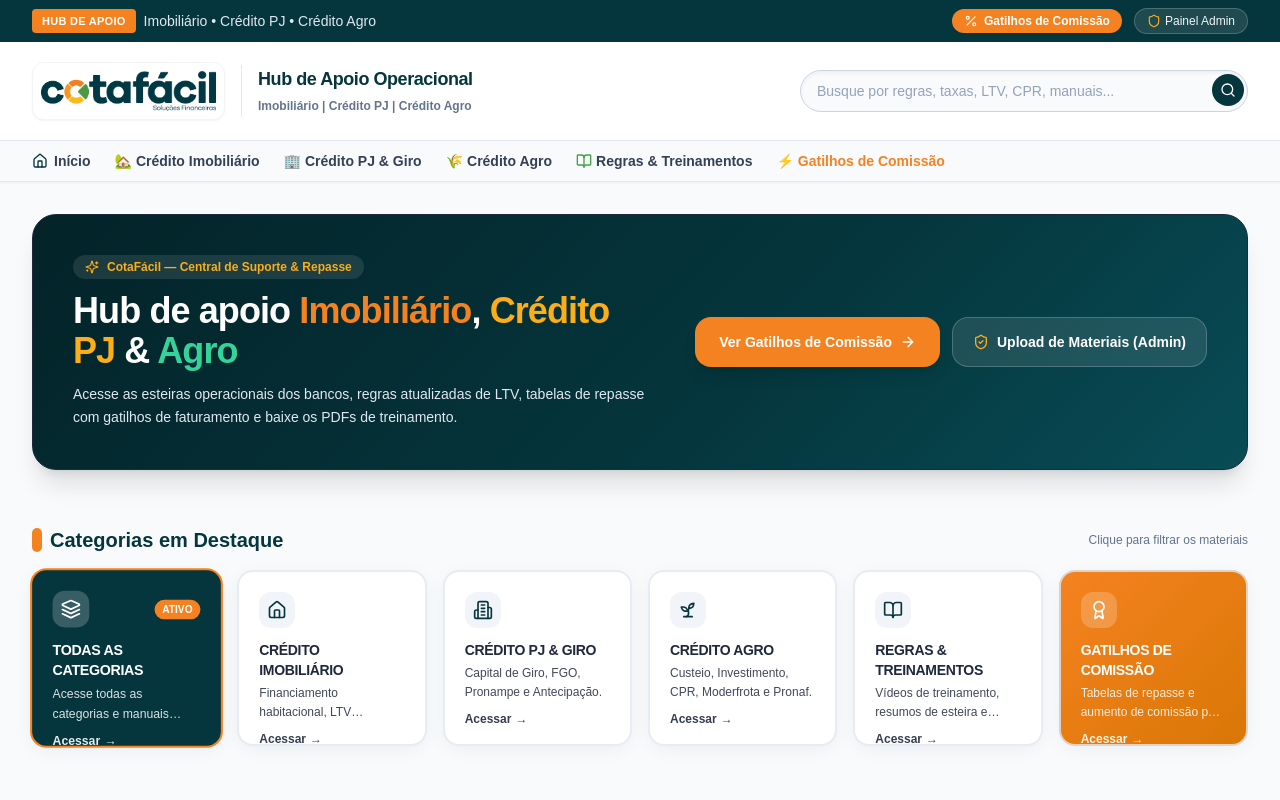
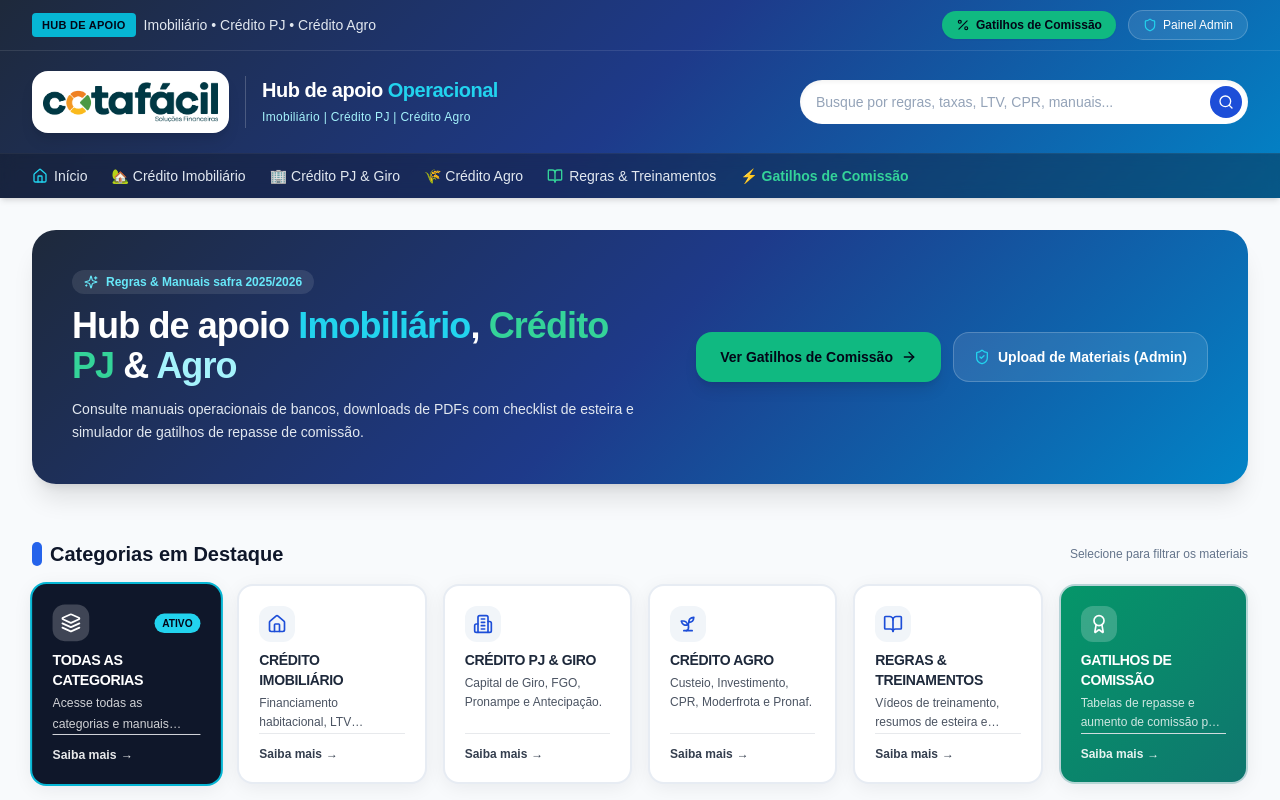
Before and after one commit to PabloCotaFacil/Painel-de-Ajuda, a Next.js app: page / in a window 1280 px wide. Shown: the top 800 px of the page. Built offline with nearby package versions, Linux system fonts and the light colour scheme; no server answers; the database is empty.

Commit message:
style: restore original blue/cyan/emerald color scheme, keep CotaFácil logo & system name, fix button padding & text wrapping

```diff
--- a/src/app/globals.css
+++ b/src/app/globals.css
@@ -15,9 +15,9 @@
 }
 
 .gradient-header {
-  background: linear-gradient(135deg, #032328 0%, #05363D 60%, #084c56 100%);
+  background: linear-gradient(135deg, #1e293b 0%, #1e3a8a 50%, #0284c7 100%);
 }
 
 .card-shadow {
-  box-shadow: 0 4px 20px -2px rgba(5, 54, 61, 0.06);
+  box-shadow: 0 4px 20px -2px rgba(15, 23, 42, 0.08);
 }
--- a/src/app/page.tsx
+++ b/src/app/page.tsx
@@ -33,34 +33,34 @@
 
   return (
     <div className="space-y-10">
-      {/* Hero Banner with CotaFácil Styling */}
-      <div className="gradient-header rounded-3xl p-6 sm:p-10 text-white shadow-xl relative overflow-hidden flex flex-col md:flex-row items-center justify-between gap-6 border border-slate-800">
+      {/* Hero / Banner Announcement */}
+      <div className="gradient-header rounded-3xl p-6 sm:p-10 text-white shadow-xl relative overflow-hidden flex flex-col md:flex-row items-center justify-between gap-6">
         <div className="max-w-xl z-10">
-          <div className="inline-flex items-center space-x-2 bg-white/10 backdrop-blur px-3 py-1 rounded-full text-xs text-cotafacil-amber font-semibold mb-3">
-            <Sparkles className="w-3.5 h-3.5" />
-            <span>CotaFácil — Central de Suporte & Repasse</span>
+          <div className="inline-flex items-center space-x-2 bg-white/10 backdrop-blur px-3 py-1 rounded-full text-xs text-cyan-300 font-semibold mb-3">
+            <Sparkles className="w-3.5 h-3.5 shrink-0" />
+            <span>Regras & Manuais safra 2025/2026</span>
           </div>
           <h1 className="text-2xl sm:text-4xl font-black leading-tight tracking-tight">
-            Hub de apoio <span className="text-cotafacil-orange">Imobiliário</span>, <span className="text-cotafacil-amber">Crédito PJ</span> & <span className="text-emerald-400">Agro</span>
+            Hub de apoio <span className="text-cyan-400">Imobiliário</span>, <span className="text-emerald-400">Crédito PJ</span> & <span className="text-cyan-200">Agro</span>
           </h1>
           <p className="mt-3 text-slate-200 text-sm leading-relaxed">
-            Acesse as esteiras operacionais dos bancos, regras atualizadas de LTV, tabelas de repasse com gatilhos de faturamento e baixe os PDFs de treinamento.
+            Consulte manuais operacionais de bancos, downloads de PDFs com checklist de esteira e simulador de gatilhos de repasse de comissão.
           </p>
         </div>
 
-        <div className="z-10 flex flex-col sm:flex-row gap-3 w-full md:w-auto">
+        <div className="z-10 flex flex-col sm:flex-row gap-3 w-full md:w-auto shrink-0">
           <Link
             href="/comissoes"
-            className="inline-flex items-center justify-center space-x-2 bg-cotafacil-orange hover:bg-orange-600 text-white font-extrabold px-6 py-3.5 rounded-2xl transition shadow-lg text-sm"
+            className="inline-flex items-center justify-center space-x-2 bg-emerald-500 hover:bg-emerald-600 text-slate-950 font-extrabold px-6 py-3.5 rounded-2xl transition shadow-lg text-sm whitespace-nowrap"
           >
             <span>Ver Gatilhos de Comissão</span>
-            <ArrowRight className="w-4 h-4" />
+            <ArrowRight className="w-4 h-4 shrink-0" />
           </Link>
           <Link
             href="/admin/materiais"
-            className="inline-flex items-center justify-center space-x-2 bg-white/10 hover:bg-white/20 text-white font-bold px-5 py-3.5 rounded-2xl border border-white/20 transition text-sm"
+            className="inline-flex items-center justify-center space-x-2 bg-white/10 hover:bg-white/20 text-white font-bold px-5 py-3.5 rounded-2xl border border-white/20 transition text-sm whitespace-nowrap"
           >
-            <ShieldCheck className="w-4 h-4 text-cotafacil-amber" />
+            <ShieldCheck className="w-4 h-4 text-cyan-400 shrink-0" />
             <span>Upload de Materiais (Admin)</span>
           </Link>
         </div>
@@ -69,20 +69,20 @@
       {/* Categories Grid */}
       <CategoryCards />
 
-      {/* Latest Updates Section */}
+      {/* Latest Updates Section (Últimas Atualizações) */}
       <section className="space-y-4">
         <div className="flex flex-col sm:flex-row sm:items-center justify-between gap-2 pb-2 border-b border-slate-200">
           <div>
-            <h2 className="text-xl font-extrabold text-cotafacil-teal flex items-center gap-2">
-              <FileText className="w-5 h-5 text-cotafacil-orange" />
+            <h2 className="text-xl font-extrabold text-slate-900 flex items-center gap-2">
+              <FileText className="w-5 h-5 text-cyan-600 shrink-0" />
               {query ? `Resultados para "${query}"` : 'Últimas Atualizações'}
             </h2>
             <p className="text-xs text-slate-500">
-              {query ? `Encontrados ${articles.length} materiais` : 'Regras, manuais e avisos mais recentes colocados pela equipe'}
+              {query ? `Encontrados ${articles.length} materiais` : 'Regras e manuais atualizados recentemente pela equipe'}
             </p>
           </div>
           {query && (
-            <Link href="/" className="text-xs font-bold text-cotafacil-teal hover:underline">
+            <Link href="/" className="text-xs font-bold text-blue-600 hover:underline">
               Limpar busca
             </Link>
           )}
@@ -91,7 +91,7 @@
         {articles.length === 0 ? (
           <div className="bg-white rounded-2xl p-12 text-center border border-slate-200 card-shadow">
             <p className="text-slate-500 text-sm font-semibold">Nenhum material encontrado com os critérios digitados.</p>
-            <Link href="/" className="mt-3 inline-block text-xs font-bold text-cotafacil-teal hover:underline">
+            <Link href="/" className="mt-3 inline-block text-xs font-bold text-blue-600 hover:underline">
               Ver todas as atualizações
             </Link>
           </div>
--- a/src/components/CategoryCards.tsx
+++ b/src/components/CategoryCards.tsx
@@ -12,10 +12,10 @@
     {
       name: 'TODAS AS CATEGORIAS',
       slug: 'all',
-      description: 'Acesse todas as categorias e manuais operacionais.',
+      description: 'Acesse todas as categorias e manuais disponíveis.',
       icon: Layers,
-      color: 'bg-cotafacil-teal text-white',
-      accent: 'border-cotafacil-orange',
+      color: 'bg-slate-900 text-white',
+      accent: 'border-cyan-500',
     },
     {
       name: 'CRÉDITO IMOBILIÁRIO',
@@ -23,7 +23,7 @@
       description: 'Financiamento habitacional, LTV Caixa/Itaú/BB e Home Equity.',
       icon: Home,
       color: 'bg-white text-slate-800',
-      accent: 'border-cotafacil-teal',
+      accent: 'border-blue-600',
     },
     {
       name: 'CRÉDITO PJ & GIRO',
@@ -31,7 +31,7 @@
       description: 'Capital de Giro, FGO, Pronampe e Antecipação.',
       icon: Building2,
       color: 'bg-white text-slate-800',
-      accent: 'border-cotafacil-amber',
+      accent: 'border-emerald-600',
     },
     {
       name: 'CRÉDITO AGRO',
@@ -39,7 +39,7 @@
       description: 'Custeio, Investimento, CPR, Moderfrota e Pronaf.',
       icon: Sprout,
       color: 'bg-white text-slate-800',
-      accent: 'border-cotafacil-green',
+      accent: 'border-green-600',
     },
     {
       name: 'REGRAS & TREINAMENTOS',
@@ -47,7 +47,7 @@
       description: 'Vídeos de treinamento, resumos de esteira e manuais.',
       icon: BookOpen,
       color: 'bg-white text-slate-800',
-      accent: 'border-slate-400',
+      accent: 'border-purple-600',
     },
     {
       name: 'GATILHOS DE COMISSÃO',
@@ -55,21 +55,22 @@
       href: '/comissoes',
       description: 'Tabelas de repasse e aumento de comissão por volume.',
       icon: Award,
-      color: 'bg-gradient-to-br from-cotafacil-orange to-amber-600 text-white',
-      accent: 'border-cotafacil-amber',
+      color: 'bg-gradient-to-br from-emerald-600 to-teal-700 text-white',
+      accent: 'border-emerald-400',
     },
   ];
 
   return (
     <section className="py-4">
       <div className="flex items-center justify-between mb-4">
-        <h2 className="text-xl font-extrabold text-cotafacil-teal flex items-center gap-2">
-          <span className="w-2.5 h-6 bg-cotafacil-orange rounded-full inline-block"></span>
+        <h2 className="text-xl font-bold text-slate-900 flex items-center gap-2">
+          <span className="w-2.5 h-6 bg-blue-600 rounded-full inline-block"></span>
           Categorias em Destaque
         </h2>
-        <span className="text-xs font-medium text-slate-500">Clique para filtrar os materiais</span>
+        <span className="text-xs font-medium text-slate-500">Selecione para filtrar os materiais</span>
       </div>
 
+      {/* Responsive Grid with fixed min-height to prevent text cutoffs */}
       <div className="grid grid-cols-1 sm:grid-cols-2 lg:grid-cols-3 xl:grid-cols-6 gap-4">
         {categories.map((cat) => {
           const Icon = cat.icon;
@@ -80,27 +81,29 @@
             <Link
               key={cat.slug}
               href={targetUrl}
-              className={`p-5 rounded-2xl border-2 transition-all duration-200 flex flex-col justify-between h-44 card-shadow hover:-translate-y-1 ${
+              className={`p-5 rounded-2xl border-2 transition-all duration-200 flex flex-col justify-between min-h-[185px] card-shadow hover:-translate-y-1 ${
                 cat.color
-              } ${isSelected ? 'ring-4 ring-cotafacil-orange/40 border-cotafacil-orange scale-[1.02]' : 'border-slate-200/80 hover:border-cotafacil-teal'}`}
+              } ${isSelected ? 'ring-4 ring-cyan-400/50 border-cyan-500 scale-[1.02]' : 'border-slate-200/80 hover:border-blue-400'}`}
             >
-              <div>
-                <div className="flex items-center justify-between mb-3">
-                  <div className={`p-2 rounded-xl ${cat.slug === 'all' || cat.slug === 'comissoes' ? 'bg-white/20' : 'bg-slate-100 text-cotafacil-teal'}`}>
+              <div className="space-y-2">
+                <div className="flex items-center justify-between">
+                  <div className={`p-2 rounded-xl shrink-0 ${cat.slug === 'all' || cat.slug === 'comissoes' ? 'bg-white/20' : 'bg-slate-100 text-blue-700'}`}>
                     <Icon className="w-5 h-5" />
                   </div>
                   {isSelected && (
-                    <span className="text-[10px] font-black px-2 py-0.5 rounded-full bg-cotafacil-orange text-white uppercase">
+                    <span className="text-[10px] font-extrabold px-2 py-0.5 rounded-full bg-cyan-400 text-slate-950 uppercase shrink-0">
                       Ativo
                     </span>
                   )}
                 </div>
-                <h3 className="font-extrabold text-sm tracking-tight mb-1">{cat.name}</h3>
-                <p className="text-xs opacity-85 line-clamp-2 leading-relaxed">{cat.description}</p>
+                <div>
+                  <h3 className="font-extrabold text-xs sm:text-sm tracking-tight leading-snug">{cat.name}</h3>
+                  <p className="text-xs opacity-80 mt-1 line-clamp-2 leading-relaxed">{cat.description}</p>
+                </div>
               </div>
 
-              <div className="pt-2 flex items-center text-xs font-bold gap-1 opacity-90">
-                <span>Acessar</span>
+              <div className="pt-3 flex items-center text-xs font-bold gap-1 opacity-90 border-t border-current/10">
+                <span>Saiba mais</span>
                 <span>→</span>
               </div>
             </Link>
--- a/src/components/Header.tsx
+++ b/src/components/Header.tsx
@@ -20,12 +20,11 @@
   };
 
   return (
-    <header className="bg-white border-b border-slate-200 shadow-sm">
+    <header className="gradient-header text-white shadow-md">
       {/* Top Utility Bar */}
-      <div className="bg-cotafacil-teal text-white">
-        <div className="max-w-7xl mx-auto px-4 sm:px-6 lg:px-8 py-2 flex justify-between items-center text-xs sm:text-sm">
+      <div className="max-w-7xl mx-auto px-4 sm:px-6 lg:px-8 py-2.5 border-b border-white/10 flex flex-wrap justify-between items-center gap-2 text-xs sm:text-sm">
         <div className="flex items-center space-x-2">
-            <span className="bg-cotafacil-orange text-white font-extrabold px-2.5 py-0.5 rounded text-[11px] tracking-wide">
+          <span className="bg-cyan-500 text-slate-950 font-black px-2.5 py-0.5 rounded text-[11px] tracking-wide whitespace-nowrap">
             HUB DE APOIO
           </span>
           <span className="hidden md:inline text-slate-200 font-medium">
@@ -36,41 +35,40 @@
         <div className="flex items-center space-x-3">
           <Link
             href="/comissoes"
-              className="flex items-center space-x-1.5 bg-cotafacil-orange hover:bg-orange-600 text-white font-bold px-3 py-1 rounded-full transition shadow-sm text-xs"
+            className="flex items-center space-x-1.5 bg-emerald-500 hover:bg-emerald-600 text-slate-950 font-bold px-3.5 py-1.5 rounded-full transition shadow-sm text-xs whitespace-nowrap"
           >
-              <Percent className="w-3.5 h-3.5" />
+            <Percent className="w-3.5 h-3.5 shrink-0" />
             <span>Gatilhos de Comissão</span>
           </Link>
           <Link
             href="/admin/materiais"
-              className="flex items-center space-x-1 bg-white/10 hover:bg-white/20 text-slate-100 px-3 py-1 rounded-full border border-white/20 transition text-xs"
+            className="flex items-center space-x-1.5 bg-white/10 hover:bg-white/20 text-white px-3.5 py-1.5 rounded-full border border-white/20 transition text-xs whitespace-nowrap"
           >
-              <Shield className="w-3.5 h-3.5 text-cotafacil-amber" />
+            <Shield className="w-3.5 h-3.5 text-cyan-400 shrink-0" />
             <span>Painel Admin</span>
           </Link>
         </div>
       </div>
-      </div>
 
-      {/* Main Header with CotaFácil Logo */}
-      <div className="max-w-7xl mx-auto px-4 sm:px-6 lg:px-8 py-5 flex flex-col md:flex-row items-center justify-between gap-4">
-        {/* Logo and System Title */}
-        <Link href="/" className="flex items-center space-x-4 group">
-          <div className="bg-white p-2 rounded-xl shadow-sm border border-slate-100 flex items-center">
+      {/* Main Header Content with CotaFácil Logo */}
+      <div className="max-w-7xl mx-auto px-4 sm:px-6 lg:px-8 py-5 flex flex-col md:flex-row items-center justify-between gap-5">
+        {/* Brand / Logo */}
+        <Link href="/" className="flex items-center space-x-4 group shrink-0">
+          <div className="bg-white p-2.5 rounded-2xl shadow-lg border border-white/20 flex items-center">
             <Image
               src="/cotafacil-logo.png"
               alt="CotaFácil Soluções Financeiras"
-              width={200}
-              height={55}
+              width={190}
+              height={50}
               priority
               className="h-10 w-auto object-contain"
             />
           </div>
-          <div className="hidden sm:block border-l border-slate-200 pl-4">
-            <span className="text-lg font-black text-cotafacil-teal tracking-tight block">
-              Hub de Apoio Operacional
+          <div className="hidden sm:block border-l border-white/20 pl-4">
+            <span className="text-xl font-extrabold tracking-tight text-white block">
+              Hub de apoio <span className="text-cyan-400">Operacional</span>
             </span>
-            <span className="text-xs text-slate-500 font-semibold">
+            <span className="text-xs text-cyan-200 font-medium tracking-wide">
               Imobiliário | Crédito PJ | Crédito Agro
             </span>
           </div>
@@ -83,11 +81,11 @@
             placeholder="Busque por regras, taxas, LTV, CPR, manuais..."
             value={search}
             onChange={(e) => setSearch(e.target.value)}
-            className="w-full pl-4 pr-12 py-2.5 rounded-full bg-slate-50 border border-slate-300 text-slate-900 placeholder-slate-400 text-sm focus:outline-none focus:ring-2 focus:ring-cotafacil-teal focus:bg-white shadow-inner"
+            className="w-full pl-4 pr-12 py-3 rounded-full bg-white text-slate-900 placeholder-slate-400 text-sm focus:outline-none focus:ring-2 focus:ring-cyan-400 shadow-inner"
           />
           <button
             type="submit"
-            className="absolute right-1 top-1 p-2 bg-cotafacil-teal hover:bg-cotafacil-tealDark text-white rounded-full transition"
+            className="absolute right-1.5 top-1.5 p-2 bg-blue-700 hover:bg-blue-800 text-white rounded-full transition shrink-0"
             title="Pesquisar"
           >
             <Search className="w-4 h-4" />
@@ -96,26 +94,26 @@
       </div>
 
       {/* Sub Navigation Bar */}
-      <div className="bg-slate-50 border-t border-slate-200">
-        <div className="max-w-7xl mx-auto px-4 sm:px-6 lg:px-8 flex space-x-6 overflow-x-auto py-2.5 text-xs sm:text-sm font-bold text-slate-700 scrollbar-none">
-          <Link href="/" className="hover:text-cotafacil-teal transition flex items-center space-x-1.5 whitespace-nowrap">
-            <Home className="w-4 h-4 text-cotafacil-teal" />
+      <div className="bg-slate-900/40 backdrop-blur border-t border-white/5">
+        <div className="max-w-7xl mx-auto px-4 sm:px-6 lg:px-8 flex space-x-6 overflow-x-auto py-3 text-xs sm:text-sm font-medium text-slate-200 scrollbar-none">
+          <Link href="/" className="hover:text-cyan-300 transition flex items-center space-x-1.5 whitespace-nowrap shrink-0">
+            <Home className="w-4 h-4 text-cyan-400 shrink-0" />
             <span>Início</span>
           </Link>
-          <Link href="/categorias/imobiliario" className="hover:text-cotafacil-teal transition whitespace-nowrap">
+          <Link href="/categorias/imobiliario" className="hover:text-cyan-300 transition whitespace-nowrap shrink-0">
             🏡 Crédito Imobiliário
           </Link>
-          <Link href="/categorias/credito-pj" className="hover:text-cotafacil-teal transition whitespace-nowrap">
+          <Link href="/categorias/credito-pj" className="hover:text-cyan-300 transition whitespace-nowrap shrink-0">
             🏢 Crédito PJ & Giro
           </Link>
-          <Link href="/categorias/credito-agro" className="hover:text-cotafacil-teal transition whitespace-nowrap">
+          <Link href="/categorias/credito-agro" className="hover:text-cyan-300 transition whitespace-nowrap shrink-0">
             🌾 Crédito Agro
           </Link>
-          <Link href="/categorias/treinamentos" className="hover:text-cotafacil-teal transition flex items-center space-x-1 whitespace-nowrap">
-            <BookOpen className="w-4 h-4 text-cotafacil-green" />
+          <Link href="/categorias/treinamentos" className="hover:text-cyan-300 transition flex items-center space-x-1.5 whitespace-nowrap shrink-0">
+            <BookOpen className="w-4 h-4 text-emerald-400 shrink-0" />
             <span>Regras & Treinamentos</span>
           </Link>
-          <Link href="/comissoes" className="hover:text-orange-600 transition text-cotafacil-orange font-extrabold whitespace-nowrap">
+          <Link href="/comissoes" className="hover:text-emerald-300 transition text-emerald-400 font-extrabold whitespace-nowrap shrink-0">
             ⚡ Gatilhos de Comissão
           </Link>
         </div>
--- a/tailwind.config.ts
+++ b/tailwind.config.ts
@@ -9,23 +9,19 @@
   theme: {
     extend: {
       colors: {
-        cotafacil: {
-          teal: '#05363D',
-          tealDark: '#032328',
-          tealLight: '#0b525d',
-          orange: '#F58220',
-          amber: '#FBAE17',
-          green: '#43A047',
-        },
-        slate: {
-          50: '#f8fafc',
-          100: '#f1f5f9',
-          200: '#e2e8f0',
-          300: '#cbd5e1',
-          700: '#334155',
+        brand: {
+          50: '#f0f4ff',
+          100: '#e0e9ff',
+          500: '#2563eb',
+          600: '#1d4ed8',
+          700: '#1e3a8a',
           800: '#1e293b',
           900: '#0f172a',
         },
+        accent: {
+          cyan: '#06b6d4',
+          teal: '#0d9488',
+        }
       },
     },
   },
```
Also changed, not shown: src/components/ArticleCard.tsx (+14 -14 lines), src/components/TriggerCalculator.tsx (+29 -29 lines). Lines whose indentation alone changed are shown as unchanged.
